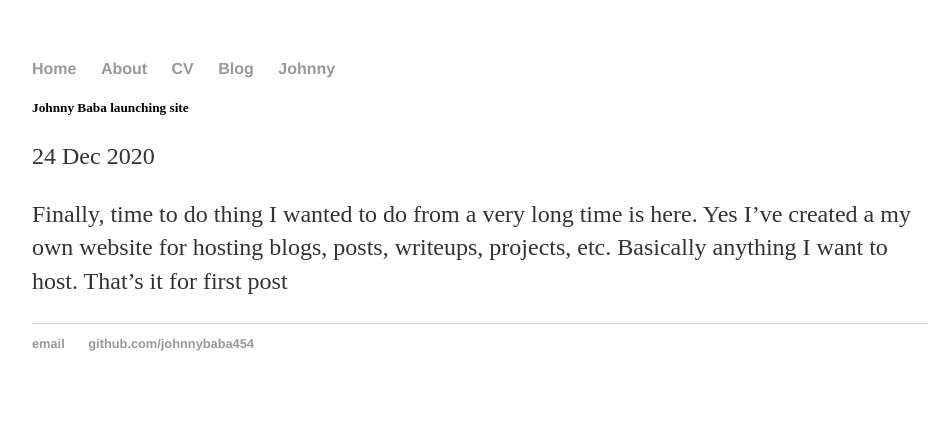
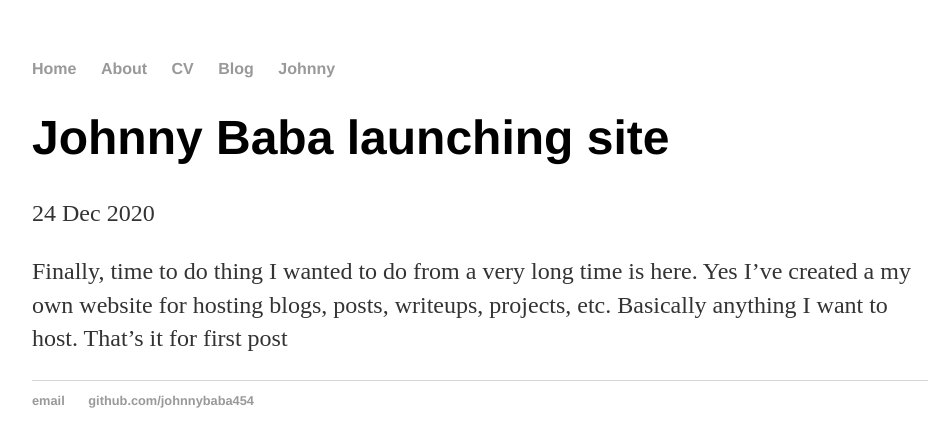
Before and after one commit to johnnybaba454/johnnybaba454.github.io, a Jekyll site: the page built from _posts/2020-12-24-johnny-baba-site-launched.md, in a window 1280 px wide. Shown: the top 447 px of the page, without its empty margins (160-1101 px from the left). Built offline with Jekyll 4.4.1, drawn with Linux system fonts in a browser that asks for light colours; Markdown is read by kramdown in place of the engine named in the settings.

Commit message:
Update post.html

```diff
--- a/_layouts/post.html
+++ b/_layouts/post.html
@@ -1,7 +1,7 @@
 ---
 layout: default
 ---
-<h5>{{ page.title }}</h5>
+<h1>{{ page.title }}</h1>
 <p class="meta">{{ page.date | date_to_string }}</p>
 
 <div class="post">
```
